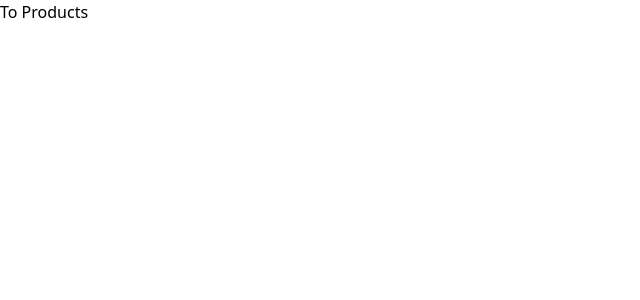
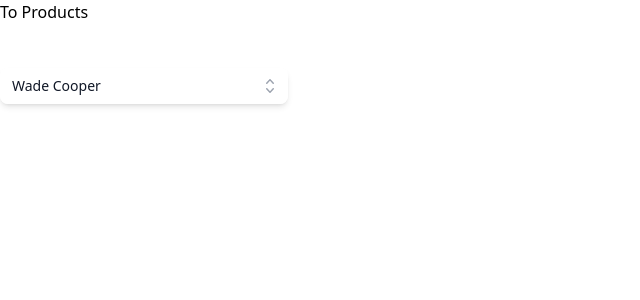
Before and after one commit to ohanlines/inventory-stock, a Next.js app: page / in a window 1280 px wide. Shown: the top 300 px of the page, without its empty margins (0-640 px from the left). Built offline with nearby package versions, Linux system fonts and the light colour scheme.

Commit message:
try headlessui combobox

```diff
--- a/app/page.tsx
+++ b/app/page.tsx
@@ -1,10 +1,12 @@
-import Image from 'next/image'
-import AddProductForm from '../components/addProductForm'
-import GetProductsTable from '../components/productsTable'
+'use client'
 import Link from 'next/link'
+import Example from '../components/inputList'
 
 export default function Home() {
   return (
+    <>
     <Link href="/products">To Products</Link>
+    <Example />
+    </>
   );
 }
--- /dev/null
+++ b/components/inputList.tsx
@@ -0,0 +1,97 @@
+import { Fragment, useState } from 'react'
+import { Combobox, Transition } from '@headlessui/react'
+import { CheckIcon, ChevronUpDownIcon } from '@heroicons/react/20/solid'
+
+const people = [
+  { id: 1, name: 'Wade Cooper' },
+  { id: 2, name: 'Arlene Mccoy' },
+  { id: 3, name: 'Devon Webb' },
+  { id: 4, name: 'Tom Cook' },
+  { id: 5, name: 'Tanya Fox' },
+  { id: 6, name: 'Hellen Schmidt' },
+]
+
+export default function Example() {
+  const [selected, setSelected] = useState(people[0])
+  const [query, setQuery] = useState('')
+
+  const filteredPeople =
+    query === ''
+      ? people
+      : people.filter((person) =>
+          person.name
+            .toLowerCase()
+            .replace(/\s+/g, '')
+            .includes(query.toLowerCase().replace(/\s+/g, ''))
+        )
+
+  return (
+    <div className="fixed top-16 w-72">
+      <Combobox value={selected} onChange={setSelected}>
+        <div className="relative mt-1">
+          <div className="relative w-full cursor-default overflow-hidden rounded-lg bg-white text-left shadow-md focus:outline-none focus-visible:ring-2 focus-visible:ring-white focus-visible:ring-opacity-75 focus-visible:ring-offset-2 focus-visible:ring-offset-teal-300 sm:text-sm">
+            <Combobox.Input
+              className="w-full border-none py-2 pl-3 pr-10 text-sm leading-5 text-gray-900 focus:ring-0"
+              displayValue={(person) => person.name}
+              onChange={(event) => setQuery(event.target.value)}
+            />
+            <Combobox.Button className="absolute inset-y-0 right-0 flex items-center pr-2">
+              <ChevronUpDownIcon
+                className="h-5 w-5 text-gray-400"
+                aria-hidden="true"
+              />
+            </Combobox.Button>
+          </div>
+          <Transition
+            as={Fragment}
+            leave="transition ease-in duration-100"
+            leaveFrom="opacity-100"
+            leaveTo="opacity-0"
+            afterLeave={() => setQuery('')}
+          >
+            <Combobox.Options className="absolute mt-1 max-h-60 w-full overflow-auto rounded-md bg-white py-1 text-base shadow-lg ring-1 ring-black ring-opacity-5 focus:outline-none sm:text-sm">
+              {filteredPeople.length === 0 && query !== '' ? (
+                <div className="relative cursor-default select-none py-2 px-4 text-gray-700">
+                  Nothing found.
+                </div>
+              ) : (
+                filteredPeople.map((person) => (
+                  <Combobox.Option
+                    key={person.id}
+                    className={({ active }) =>
+                      `relative cursor-default select-none py-2 pl-10 pr-4 ${
+                        active ? 'bg-teal-600 text-white' : 'text-gray-900'
+                      }`
+                    }
+                    value={person}
+                  >
+                    {({ selected, active }) => (
+                      <>
+                        <span
+                          className={`block truncate ${
+                            selected ? 'font-medium' : 'font-normal'
+                          }`}
+                        >
+                          {person.name}
+                        </span>
+                        {selected ? (
+                          <span
+                            className={`absolute inset-y-0 left-0 flex items-center pl-3 ${
+                              active ? 'text-white' : 'text-teal-600'
+                            }`}
+                          >
+                            <CheckIcon className="h-5 w-5" aria-hidden="true" />
+                          </span>
+                        ) : null}
+                      </>
+                    )}
+                  </Combobox.Option>
+                ))
+              )}
+            </Combobox.Options>
+          </Transition>
+        </div>
+      </Combobox>
+    </div>
+  )
+}
```
